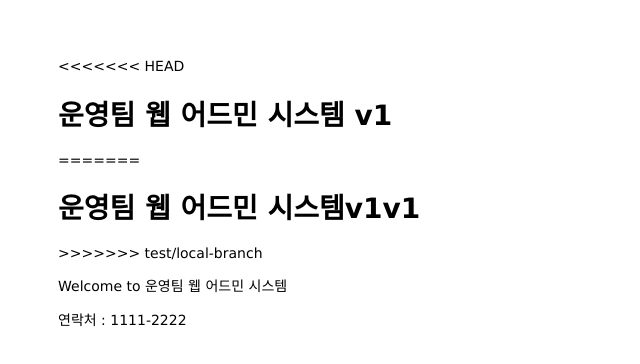
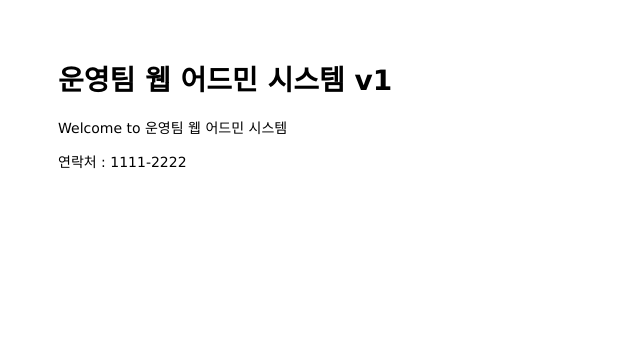
Before and after one commit to bigpiggood/mastering-git-github, a website: page public/index.html in a window 1280 px wide. Shown: the whole page, without its empty margins (0-640 px from the left). Drawn offline with Linux system fonts and the light colour scheme.

Commit message:
Resolve conflicts

```diff
--- a/public/index.html
+++ b/public/index.html
@@ -6,11 +6,7 @@
 </head>
 
 <body>
-<<<<<<< HEAD
   <h1>운영팀 웹 어드민 시스템 v1</h1>
-=======
-  <h1>운영팀 웹 어드민 시스템v1v1</h1>
->>>>>>> test/local-branch
   <p>Welcome to 운영팀 웹 어드민 시스템</p>
 </body>
 
```
